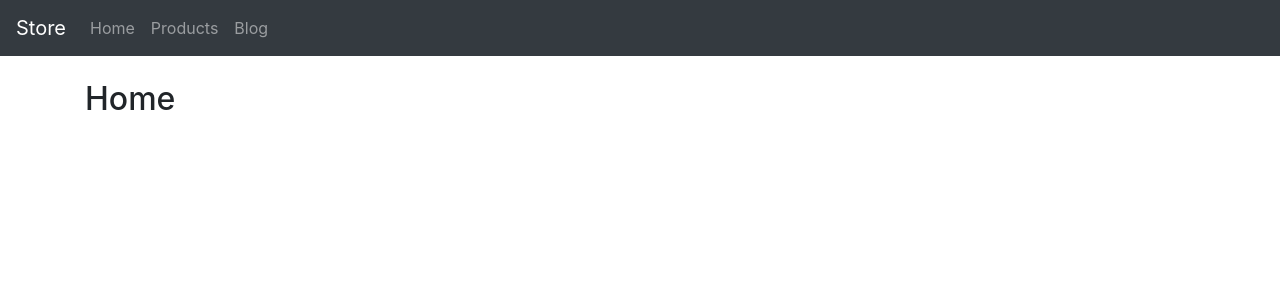
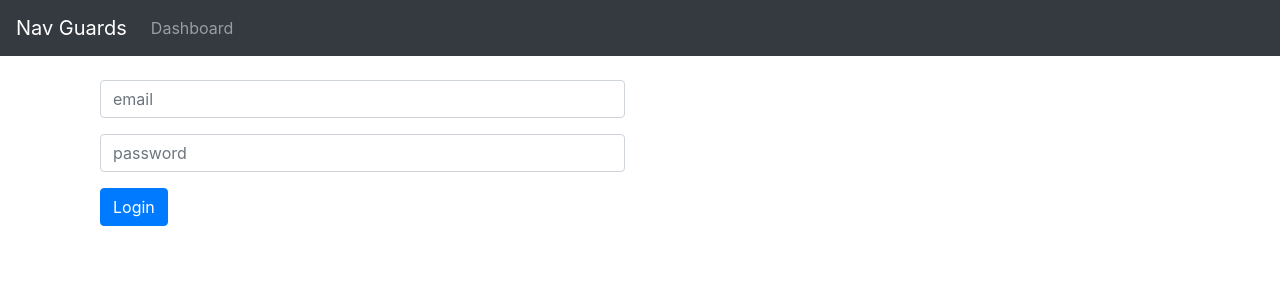
Before and after one commit to Gerbi/App-Vote, a Vue app in the folder router-app/: page / in a window 1280 px wide. Shown: the top 300 px of the page. Built offline with nearby package versions, Linux system fonts and the light colour scheme.

Commit message:
Navigation Guards

```diff
--- a/router-app/src/components/Navbar.vue
+++ b/router-app/src/components/Navbar.vue
@@ -1,27 +1,27 @@
 <template>
     <div>
         <nav class="navbar navbar-expand-md navbar-dark bg-dark mb-4">
-            <router-link class="navbar-brand" to="/">Store</router-link>
+            <router-link class="navbar-brand" to="/">Nav Guards</router-link>
             <button class="navbar-toggler" type="button" data-toggle="collapse" data-target="#navbarCollapse" aria-controls="navbarCollapse" aria-expanded="false" aria-label="Toggle navigation">
                 <span class="navbar-toggler-icon"></span>
             </button>
             <div class="collapse navbar-collapse" id="navbarCollapse">
                 <ul class="navbar-nav mr-auto">
                     <li class="nav-item">
-                        <router-link class="nav-link" to="/">
-                            Home
+                        <router-link class="nav-link" to="/dashboard">
+                            Dashboard
                         </router-link>
                     </li>
-                    <li class="nav-item">
-                        <router-link class="nav-link" to="/products">
-                            Products
-                        </router-link>
-                    </li>
-                    <li class="nav-item">
-                        <router-link class="nav-link" to="/blog">
-                            Blog
-                        </router-link>
-                    </li>
+                    <!--<li class="nav-item">-->
+                        <!--<router-link class="nav-link" to="/products">-->
+                            <!--Products-->
+                        <!--</router-link>-->
+                    <!--</li>-->
+                    <!--<li class="nav-item">-->
+                        <!--<router-link class="nav-link" to="/blog">-->
+                            <!--Blog-->
+                        <!--</router-link>-->
+                    <!--</li>-->
                 </ul>
             </div>
         </nav>
--- /dev/null
+++ b/router-app/src/components/auth/AuthForm.vue
@@ -0,0 +1,38 @@
+<template>
+    <form @submit="saveUser">
+        <div class="col-6">
+            <div class="form-group">
+                <input type="email" class="form-control" placeholder="email" v-model="email"/>
+            </div>
+            <div class="form-group">
+                <input type="password" class="form-control" placeholder="password" v-model="password"/>
+            </div>
+            <button class="btn btn-primary">Login</button>
+        </div>
+    </form>
+</template>
+
+<script>
+    export default {
+        name: "AuthForm",
+        data(){
+            return {
+                email: '',
+                password: ''
+            }
+        },
+        methods: {
+            saveUser(e){
+                e.preventDefault();
+                const user = {email: this.email, password: this.password};
+                console.log(user);
+                //guardar el usuario en localStorage
+                localStorage.setItem('user', JSON.stringify(user))
+            }
+        }
+    }
+</script>
+
+<style scoped>
+
+</style>
--- /dev/null
+++ b/router-app/src/components/dashboard/Dashboard.vue
@@ -0,0 +1,13 @@
+<template>
+    <h1>Dashboard</h1>
+</template>
+
+<script>
+    export default {
+        name: "Dashboard"
+    }
+</script>
+
+<style scoped>
+
+</style>
--- a/router-app/src/main.js
+++ b/router-app/src/main.js
@@ -7,19 +7,40 @@ import Blog from './components/Blog.vue'
 import Products from './components/Products.vue'
 
 import '../node_modules/bootstrap/dist/css/bootstrap.min.css'
+import AuthForm from "./components/auth/AuthForm";
+import Dashboard from "./components/dashboard/Dashboard";
 Vue.config.productionTip = false;
 
 //registrar vue-router
 Vue.use(VueRouter);
+const requiresAuth = (to, from, next) => {
+    //fetch user from localStorage
+    const user = localStorage.getItem('user');
+
+    //if there is a user then navigate to dashboard
+    if (user){
+        next();
+    }else {
+        next({path: '/'});
+    }
+    //otherwise don't navigate to root route
+};
 
 //definir las routas para la aplicacion
 const router = new VueRouter({
     base: __dirname,
     mode: 'history',
     routes:[
-        {path: '/', component: Home},
-        {path: '/products', component: Products},
-        {path: '/blog', component: Blog}
+        {
+            path: '/',
+            component: AuthForm
+        },
+        {
+            path: '/dashboard',
+            component: Dashboard,
+            beforeEnter: requiresAuth
+        },
+        // {path: '/blog', component: Blog}
     ]
 });
 
```
